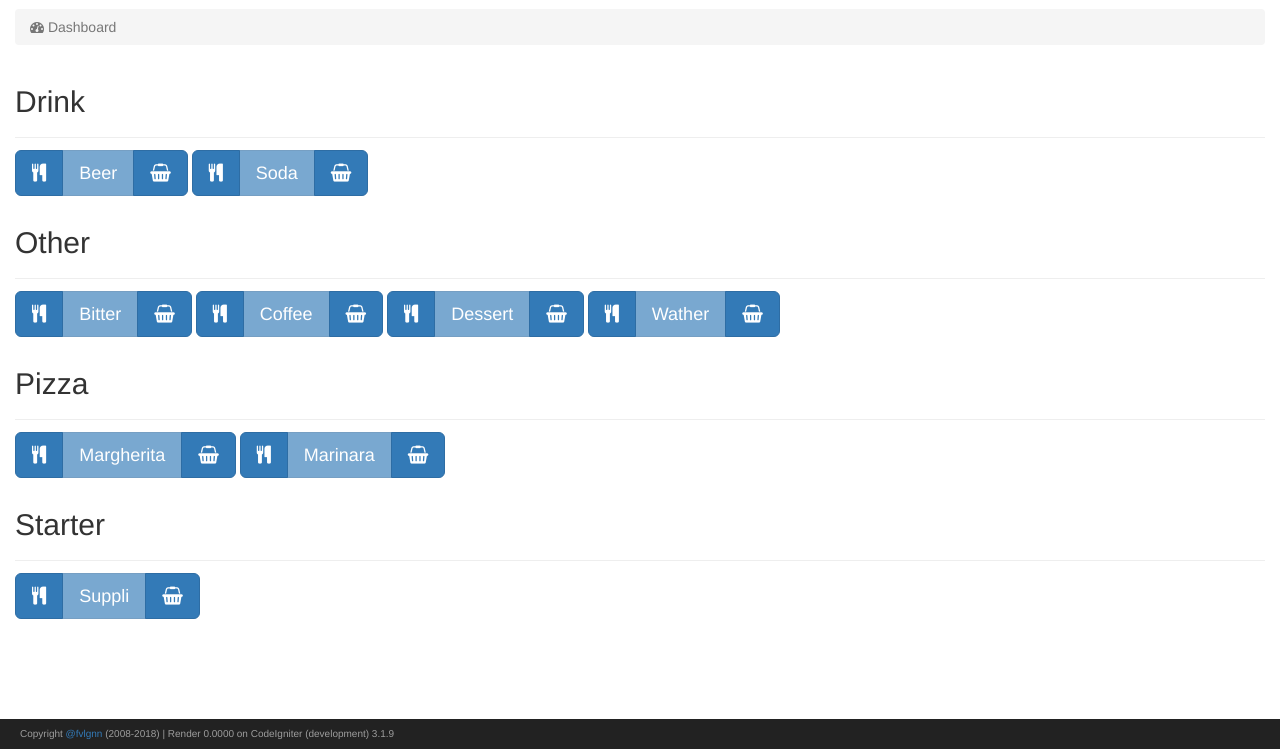
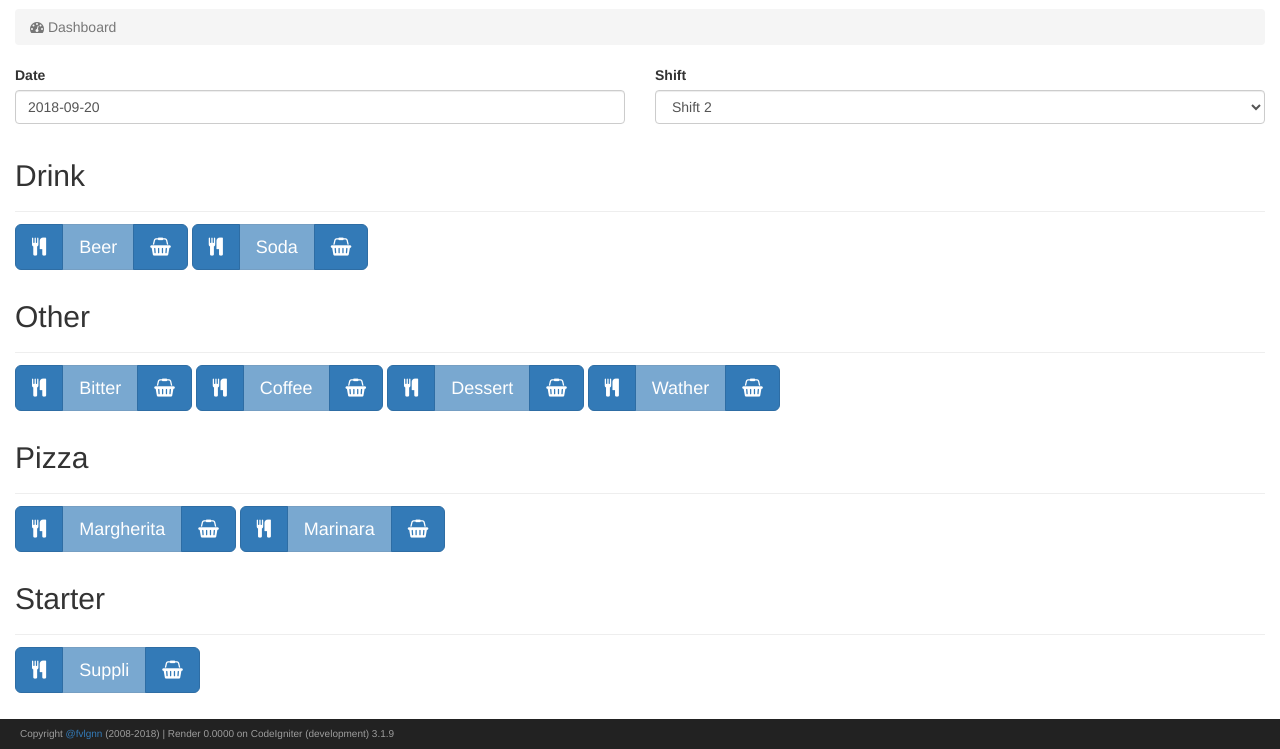
Before and after one commit to fvlgnn/orders-counter, a CodeIgniter app: page /orderscounter/ in a window 1280 px wide. Shown: the part 51-800 px from the top of the page. Run offline with CodeIgniter, Linux system fonts and the light colour scheme; a user stored in the database is signed in; data comes from the database, SQL or seed files in the repository.

Commit message:
dashboard, user can choose date and shift

```diff
--- a/application/controllers/Dashboard.php
+++ b/application/controllers/Dashboard.php
@@ -27,6 +27,8 @@ class Dashboard extends CI_Controller {
             'pageTitle' => $data['pageTitle'],
             'items'     => $this->dashboard_model->getItemsType()
         );
+        $values['shift'] = (date('H')>5 && date('H')<17)?1:2;
+        $values['date'] = date('Y-m-d');
         // $items = $this->itemsValues($id);
         // $values['autoupdate'] = $this->load->view('autoupdate', array('items' => $items), TRUE);
         $data['pageContent'] = $this->load->view('dashboard', $values, TRUE);
@@ -35,13 +37,15 @@ class Dashboard extends CI_Controller {
 
     public function submit() {
         if($this->session->userType > 0){
-            $shift = (date('H')>5 && date('H')<17)?1:2;
-            $date = date('Y-m-d');
+            // $date = date('Y-m-d');
+            // $shift = (date('H')>5 && date('H')<17)?1:2;
+            $date = $this->input->post('date', TRUE);
+            $shift = $this->input->post('shift', TRUE);
 			$data = array(
                 'item' => $this->input->post('item', TRUE),
                 'destination' => $this->input->post('destination', TRUE)
             );
-            $order = $this->dashboard_model->getOrder($data['item'], $data['destination'], $shift, $date);
+            $order = $this->dashboard_model->getOrder($data['item'], $data['destination'], $date, $shift);
             if($order) {
                 $order->total++;
                 $data = $order;
--- a/application/controllers/Statistics.php
+++ b/application/controllers/Statistics.php
@@ -77,10 +77,6 @@ class Statistics extends CI_Controller {
     private function orderDays(){
         $obj = array();
         $lastOrders = $this->statistics_model->getLastOrders();
-        // if(!$dayOrders){
-        //     $this->session->set_flashdata('error', 'No data for this day!');
-        //     redirect(base_url() . 'statistics');
-        // }
         $ordersTotal = 0;
         $ordersIn = 0;
         $ordersOut = 0;
--- a/application/models/Dashboard_model.php
+++ b/application/models/Dashboard_model.php
@@ -13,12 +13,12 @@ class Dashboard_model extends CI_Model {
         return $query->result();
     }
 
-    public function getOrder($item, $destination, $shift, $date) {
+    public function getOrder($item, $destination, $date, $shift) {
         $query = $this->db
             ->where('item',$item)
             ->where('destination', $destination)
+            ->where('date',$date)
             ->where('shift',$shift)
-            ->where('date',$date)
             ->get('orders');
         return $query->row();
     }
--- a/application/views/_main.php
+++ b/application/views/_main.php
@@ -18,25 +18,24 @@
         <link rel="shortcut icon" href="<?= base_url(); ?>assets/favicon.png">
         <link rel="apple-touch-icon" href="<?= base_url(); ?>assets/favicon.png">
 
+        <?php if(isset($datatable)): ?>
+            <?php foreach($datatable->css_files as $file): ?>
+                <link type="text/css" rel="stylesheet" href="<?php echo $file; ?>" />
+            <?php endforeach; ?>
+        <?php else: ?>
             <!-- Styles -->
             <link href="<?= base_url(); ?>assets/css/bootstrap.min.css" rel="stylesheet" type="text/css" />
+            <link href="<?= base_url(); ?>assets/css/plugins/morris.css" rel="stylesheet">
+            <link href="<?= base_url(); ?>assets/css/bootstrap-datepicker.css" rel="stylesheet">
+        <?php endif; ?>
         <link href="<?= base_url(); ?>assets/css/sb-admin.min.css" rel="stylesheet" type="text/css" />
         <link href="<?= base_url(); ?>assets/css/style.css" rel="stylesheet" type="text/css" />
-        <!-- <link href="<?= base_url(); ?>assets/css/plugins/morris.css" rel="stylesheet" type="text/css" /> -->
         <link href="<?= base_url(); ?>assets/font-awesome/css/font-awesome.min.css" rel="stylesheet" type="text/css" />
-        <link href="<?= base_url(); ?>assets/css/plugins/morris.css" rel="stylesheet">
-        <link href="<?= base_url(); ?>assets/css/bootstrap-datepicker.css" rel="stylesheet">
 
         <!--[if lt IE 9]>
         <script src="<?= base_url(); ?>assets/js/pugins/html5shiv.min.js"></script>
         <script src="<?= base_url(); ?>assets/js/pugins/respond.min.js"></script>
         <![endif]-->
-
-        <?php if(isset($datatable)): ?>
-            <?php foreach($datatable->css_files as $file): ?>
-                <link type="text/css" rel="stylesheet" href="<?php echo $file; ?>" />
-            <?php endforeach; ?>
-        <?php endif; ?>
 
         <!-- JS -->
         <script src="<?= base_url(); ?>assets/js/jquery.min.js"></script>
@@ -115,20 +114,21 @@
         </div>
         <!-- /#wrapper -->
 
+        <?php if(isset($datatable)): ?>
+            <?php foreach($datatable->js_files as $file): ?>
+                <script src="<?php echo $file; ?>"></script>
+            <?php endforeach; ?>
+        <?php else: ?>
             <!-- JS -->
             <script src="<?= base_url(); ?>assets/js/bootstrap.min.js"></script>
-
             <script>
                 jQuery(function($){
                     $('[data-toggle="tooltip"]').tooltip();
                 });
             </script>
+        <?php endif; ?>
 
-         <?php if(isset($datatable)): ?>
-            <?php foreach($datatable->js_files as $file): ?>
-                <script src="<?php echo $file; ?>"></script>
-            <?php endforeach; ?>
-        <?php endif; ?>
+
 
     </body>
 
--- a/application/views/dashboard.php
+++ b/application/views/dashboard.php
@@ -14,30 +14,30 @@
 </div>
 <!-- /.row -->
 
-<?php //var_dump($datedelay) ?>
-
-<!-- <div class="row">
-    <div class="col-xs-6">
+<div class="row">
+	<div class="col-xs-6">
 		<div class="form-group">
-			<label>Take In</label>
-			<div class="input-group">
-				<span class="input-group-btn"><button class="btn btn-primary" type="button"><i class="fa fa-plus"></i></button></span>
-				<input class="form-control" type="text" name="takein">
-				<span class="input-group-btn"><button class="btn btn-primary" type="button"><i class="fa fa-check"></i></button></span>
+			<label>Date</label>
+			<div class="form-group">
+				<input type="text" class="form-control" id="selectDate" class="datepicker" value="<?= $date ?>" placeholder="Date">
 			</div>
 		</div>
 	</div>
     <div class="col-xs-6">
 		<div class="form-group">
-			<label>Take Out</label>
-			<div class="input-group">
-				<span class="input-group-btn"><button class="btn btn-primary" type="button"><i class="fa fa-plus"></i></button></span>
-				<input class="form-control" type="text" name="takeout">
-				<span class="input-group-btn"><button class="btn btn-primary" type="button"><i class="fa fa-check"></i></button></span>
+			<label>Shift</label>
+			<div class="form-group">
+				<select class="form-control" id="selectShift">
+					<?php for($i=1; $i<=2; $i++): ?>
+					<option value="<?= $i ?>" <?= ($i==$shift)?'selected':''?>>Shift <?= $i ?></option>
+					<?php endfor; ?>
+				</select>
 			</div>
 		</div>
 	</div>
-</div> -->
+</div>
+
+<?php //var_dump($datedelay) ?>
 
 <div class="row">
 	<div class="col-lg-12">
@@ -57,13 +57,9 @@
 			<button class="btn btn-primary btn-lg disabled"><?= $item->name ?></button>
 			<button data-action="item=<?= $item->id ?>&destination=1" class="btn btn-primary btn-lg submit">
 				<i style="display: none;" class="fa fa-cog fa-spin icohide"></i>
-				<i class="fa fa-shopping-basket icoshow"></i> <!-- fa-home -->
+				<i class="fa fa-shopping-basket icoshow"></i>
 			</button>
 		</div>
-		<!-- <button type="button" data-action="item=<?= $item->id ?>" class="btn btn-lg btn-primary horizontal-btn submit">
-			<i style="display: none; padding:0 20px;" class="icohide fa fa-cog fa-spin"></i>
-			<span class="icoshow"><?= $item->name ?></span>
-		</button> -->
 		<?php $i = $item->type ?>
 		<?php endforeach; ?>
 	</div>
@@ -76,10 +72,15 @@
 $(".submit").click(function() {
 	var el = $(this);
 	var apiUrl = '<?= base_url() . "dashboard/submit"; ?>';
+	var selectDate = $('#selectDate').val();
+	var selectShift = $('#selectShift').val();
+	var dataPost = el.data("action") + "&date=" + selectDate + "&shift=" + selectShift;
+	console.log(dataPost);
 	$.ajax({
 		type: "POST",
 		url: apiUrl,
-        data: el.data("action"),
+        // data: el.data("action"),
+        data: dataPost,
 		ContentType: "application/x-www-form-urlencoded",
 		cache: false,
 		beforeSend: function(){
@@ -99,8 +100,7 @@ $(".submit").click(function() {
 			}
 		},
 		success: function(data){
-			// $('#autoupdate').load('<?= base_url() . "dashboard/autoupdate/".end($this->uri->segments); ?>');
-			console.log('data:', el.data("action"));
+			console.log('data:', data);
 			el.removeClass('disabled');
 			el.find('.icoshow').show();
 			el.find('.icohide').hide();
@@ -108,9 +108,24 @@ $(".submit").click(function() {
 	});
 });
 </script>
-
-<!-- <script type="text/javascript">
-	setInterval(function() {
-		location.reload();
-	}, 300000);
-</script> -->
+<script src="<?= base_url(); ?>assets/js/bootstrap-datepicker.js"></script>
+<script>
+    jQuery(function($){
+        $('#selectDate').datepicker({
+			format: 'yyyy-mm-dd'
+        }).on('changeDate', function(e) {
+			$('.datepicker').hide();
+            var selectDate = $('#selectDate').val();
+            // console.log(selectDate);
+            // var selectDate = e.date.toISOString().split('T')[0];
+            // console.log(e);
+		});
+	});
+	jQuery(function($){
+        $('#selectShift').on('change', function(e) {
+            var selectShift = $('#selectShift').val();
+            // console.log(selectShift);
+            // console.log(e);
+        });
+	});
+</script>
```
Also changed, not shown: application/controllers/Draft.php (added, +32 -0 lines), application/controllers/Settings.php (+0 -15 lines), application/views/statistics.php (+7 -17 lines), 1 other file. Lines whose indentation alone changed are shown as unchanged.
